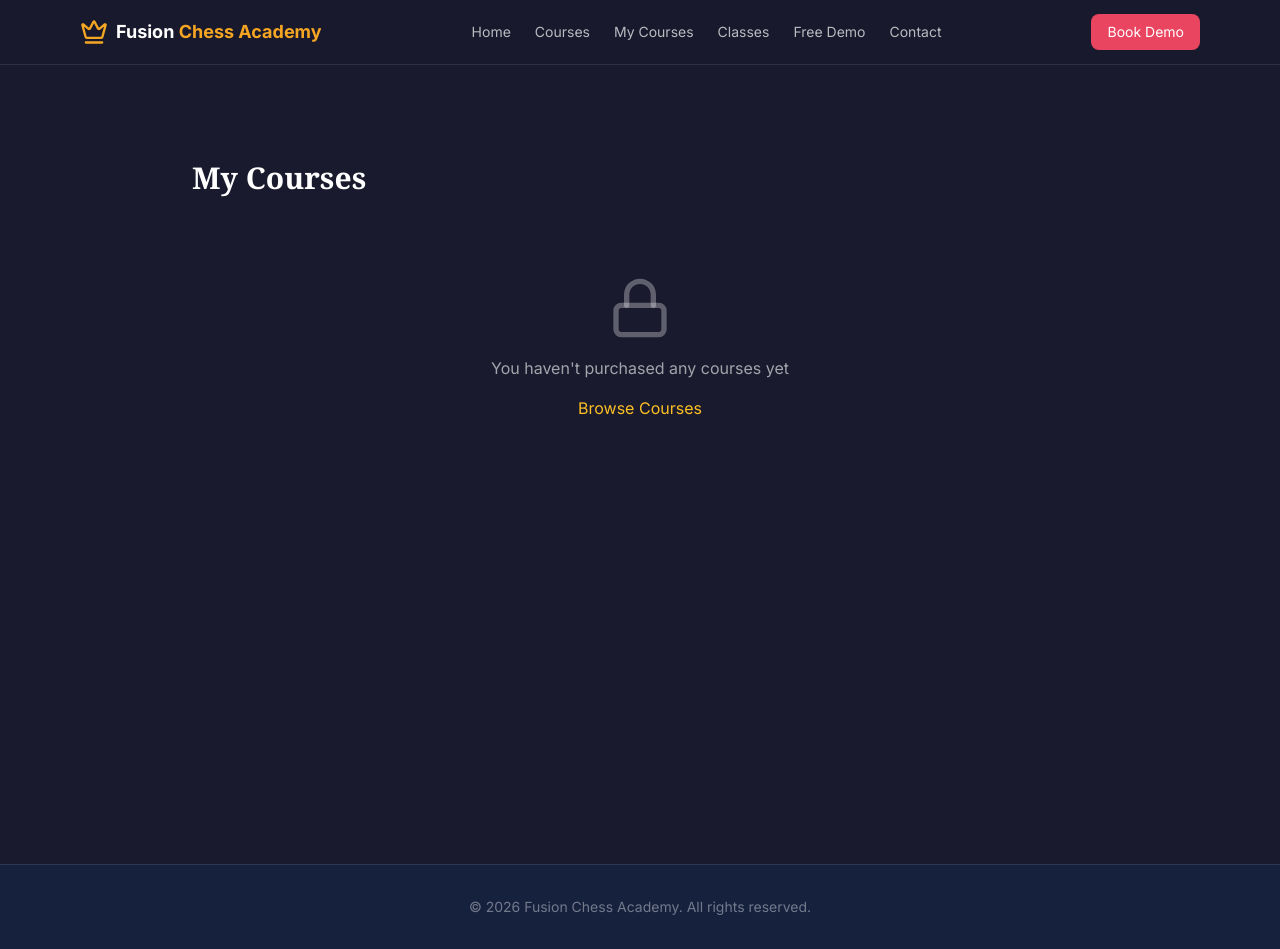
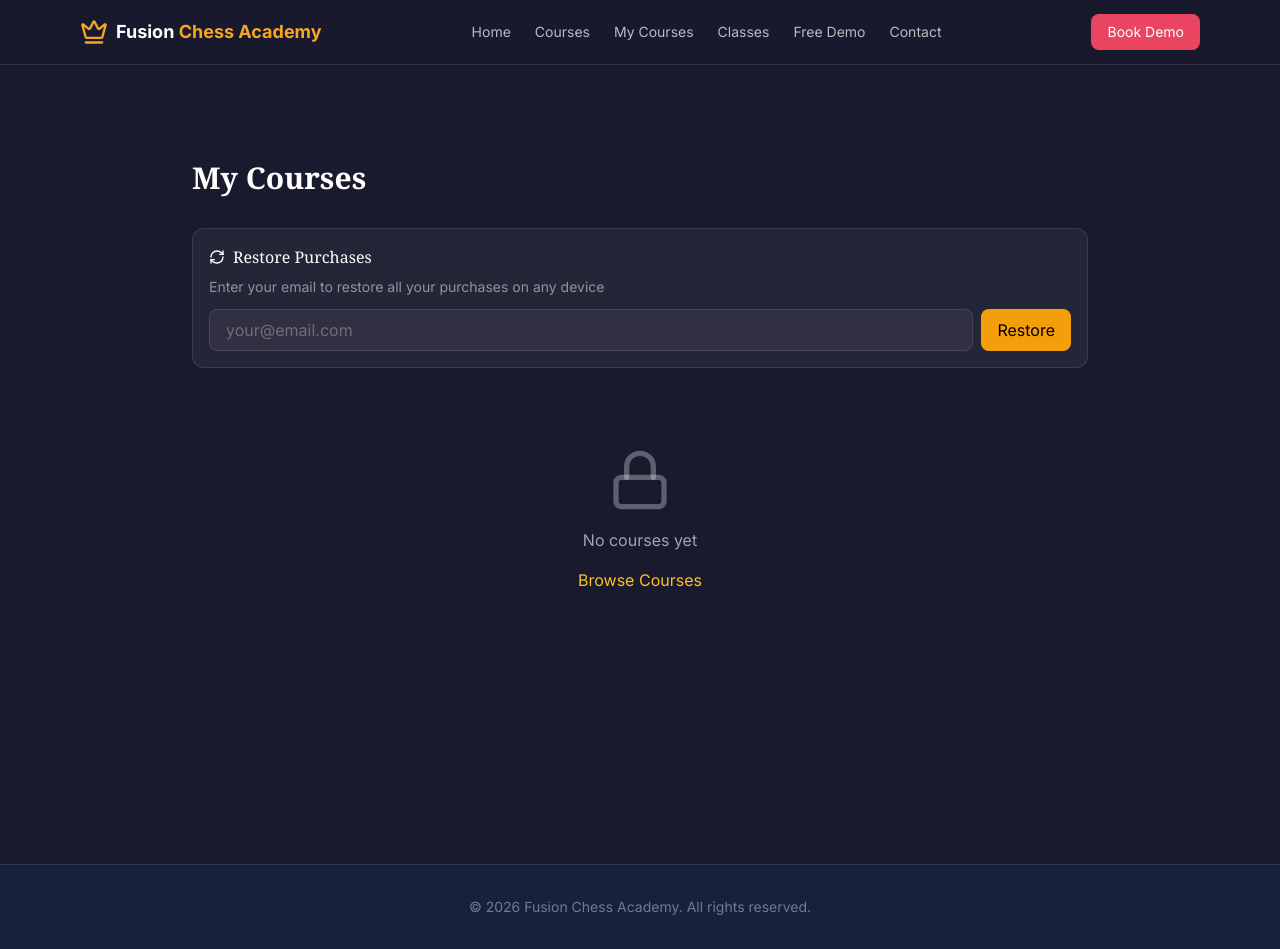
Before and after one commit to abhinavdubgepro-netizen/chess-academy, a Next.js app: page /my-courses in a window 1280 px wide. Built offline with nearby package versions, Linux system fonts and the light colour scheme.

Commit message:
Update page.tsx

```diff
--- a/app/my-courses/page.tsx
+++ b/app/my-courses/page.tsx
@@ -3,33 +3,131 @@
 import { useEffect, useState } from "react";
 import Link from "next/link";
 import { courses } from "@/lib/courses";
-import { PlayCircle, Lock } from "lucide-react";
+import { PlayCircle, Lock, RefreshCw } from "lucide-react";
 
 export default function MyCoursesPage() {
   const [purchasedCourses, setPurchasedCourses] = useState<string[]>([]);
+  const [loading, setLoading] = useState(true);
+  const [restoreEmail, setRestoreEmail] = useState("");
+  const [restoreMsg, setRestoreMsg] = useState("");
 
   useEffect(() => {
-    // Get all purchased courses from localStorage
-    const purchased: string[] = [];
-    courses.forEach((course) => {
-      if (localStorage.getItem(`course_${course.id}`) === "true") {
-        purchased.push(course.id);
+    const loadPurchases = async () => {
+      const email = localStorage.getItem("user_email");
+
+      if (email) {
+        const serverPurchases: string[] = [];
+        for (const course of courses) {
+          try {
+            const res = await fetch(`/api/purchases?email=${encodeURIComponent(email)}&courseId=${course.id}`);
+            const data = await res.json();
+            if (data.purchased) {
+              serverPurchases.push(course.id);
+              localStorage.setItem(`course_${course.id}`, "true");
+            }
+          } catch {
+            // Skip if API fails
+          }
+        }
+        setPurchasedCourses(serverPurchases);
+      } else {
+        const local: string[] = [];
+        courses.forEach((c) => {
+          if (localStorage.getItem(`course_${c.id}`) === "true") {
+            local.push(c.id);
+          }
+        });
+        setPurchasedCourses(local);
       }
-    });
-    setPurchasedCourses(purchased);
+      setLoading(false);
+    };
+
+    loadPurchases();
   }, []);
 
+  const restorePurchases = async () => {
+    if (!restoreEmail || !restoreEmail.includes("@")) {
+      setRestoreMsg("Enter a valid email");
+      return;
+    }
+
+    const serverPurchases: string[] = [];
+    for (const course of courses) {
+      try {
+        const res = await fetch(`/api/purchases?email=${encodeURIComponent(restoreEmail)}&courseId=${course.id}`);
+        const data = await res.json();
+        if (data.purchased) {
+          serverPurchases.push(course.id);
+          localStorage.setItem(`course_${course.id}`, "true");
+        }
+      } catch {
+        // Skip if API fails
+      }
+    }
+
+    localStorage.setItem("user_email", restoreEmail);
+    setPurchasedCourses(serverPurchases);
+
+    if (serverPurchases.length > 0) {
+      setRestoreMsg(`Restored ${serverPurchases.length} course(s)!`);
+    } else {
+      setRestoreMsg("No purchases found for this email");
+    }
+    setRestoreEmail("");
+  };
+
   const myCourses = courses.filter((c) => purchasedCourses.includes(c.id));
+
+  if (loading) {
+    return <div className="min-h-screen pt-24 text-center text-white">Loading...</div>;
+  }
 
   return (
     <div className="min-h-screen pt-24 pb-16 px-4">
       <div className="max-w-4xl mx-auto">
         <h1 className="text-3xl font-bold text-white mb-8">My Courses</h1>
 
-        {myCourses.length === 0 ? (
+        {/* Restore Section */}
+        <div className="bg-white/5 border border-white/10 rounded-xl p-4 mb-8">
+          <h3 className="text-white font-medium mb-2 flex items-center gap-2">
+            <RefreshCw className="w-4 h-4" />
+            Restore Purchases
+          </h3>
+          <p className="text-white/50 text-sm mb-3">
+            Enter your email to restore all your purchases on any device
+          </p>
+          <div className="flex gap-2">
+            <input
+              type="email"
+              value={restoreEmail}
+              onChange={(e) => { setRestoreEmail(e.target.value); setRestoreMsg(""); }}
+              placeholder="your@email.com"
+              className="flex-1 bg-white/5 border border-white/10 rounded-lg px-4 py-2 text-white placeholder:text-white/30"
+            />
+            <button
+              onClick={restorePurchases}
+              className="px-4 py-2 bg-amber-500 text-black rounded-lg hover:bg-amber-400 transition"
+            >
+              Restore
+            </button>
+          </div>
+          {restoreMsg && (
+            <p className={`text-sm mt-2 ${restoreMsg.includes("Restored") ? "text-green-400" : "text-red-400"}`}>
+              {restoreMsg}
+            </p>
+          )}
+        </div>
+
+        {courses.length === 0 ? (
           <div className="text-center py-12">
             <Lock className="w-16 h-16 text-white/30 mx-auto mb-4" />
-            <p className="text-white/60 mb-4">You haven't purchased any courses yet</p>
+            <p className="text-white/60 mb-4">No courses available yet</p>
+            <p className="text-white/40 text-sm">We're preparing amazing chess courses for you!</p>
+          </div>
+        ) : myCourses.length === 0 ? (
+          <div className="text-center py-12">
+            <Lock className="w-16 h-16 text-white/30 mx-auto mb-4" />
+            <p className="text-white/60 mb-4">No courses yet</p>
             <Link href="/courses" className="text-amber-400 hover:underline">
               Browse Courses
             </Link>
```
